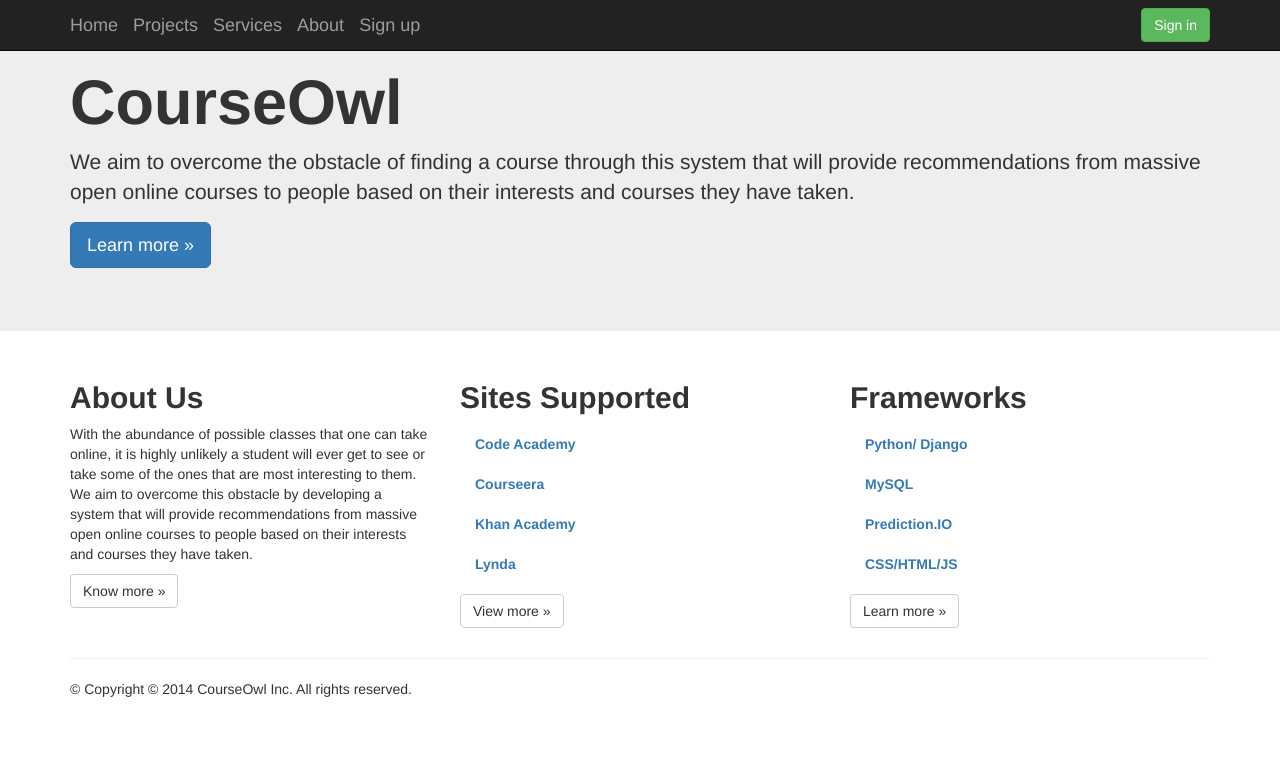
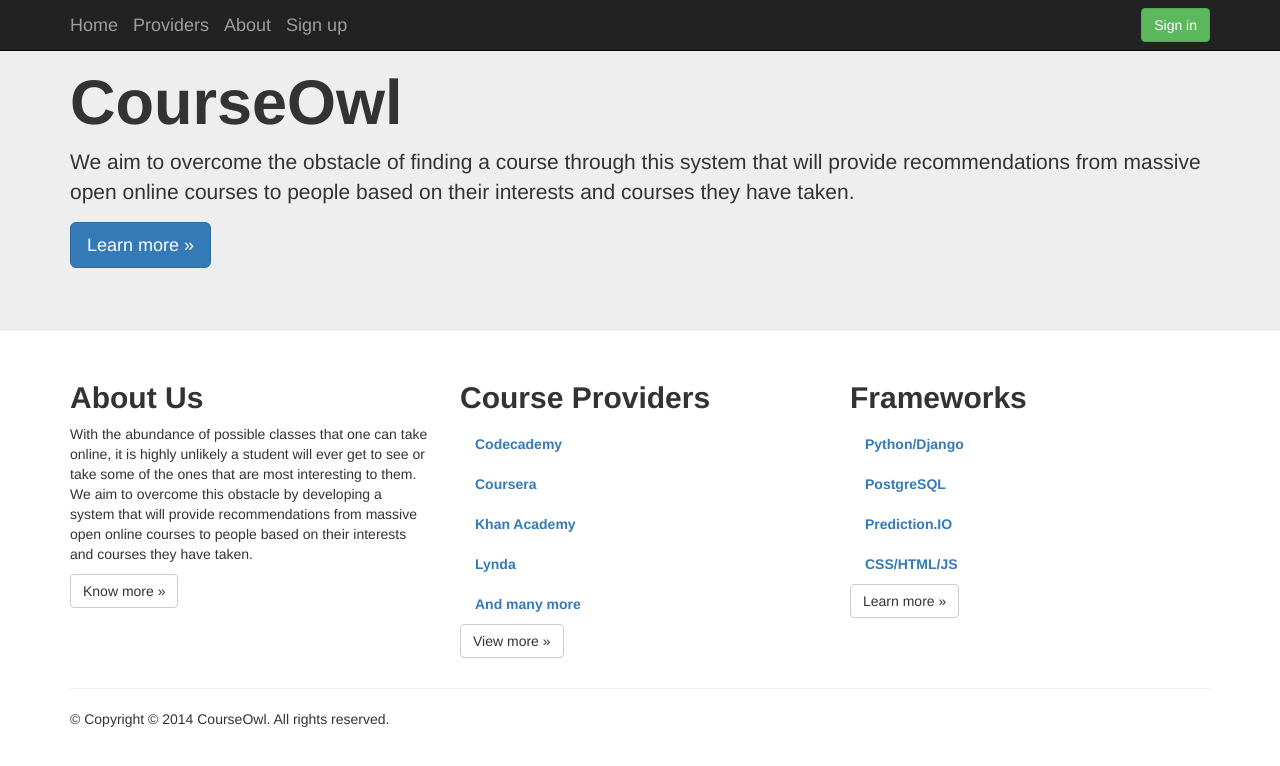
Before and after one commit to iamnomsyy/courseowl, a Django app: page / in a window 1280 px wide. Shown: the top 766 px of the page. Run offline with Django 3.2, Linux system fonts and the light colour scheme; some libraries are stand-ins or nearby versions.

Commit message:
reformat homepage html code

```diff
--- a/courseowl_django/website/templates/website/index.html
+++ b/courseowl_django/website/templates/website/index.html
@@ -17,12 +17,8 @@
 
     <!-- Not sure I make changes by friday -->
     <link href="jumbotron.css" rel="stylesheet">
-
-
 </head>
-
 <body>
-
     <div class="navbar navbar-inverse navbar-fixed-top" role="navigation">
         <div class="container">
             <div class="navbar-header">
@@ -32,21 +28,18 @@
                     <span class="icon-bar"></span>
                     <span class="icon-bar"></span>
                 </button>
-          <a class="navbar-brand" href="#">Home</a>
-             <a class="navbar-brand" href="#">Projects</a>
-             <a class="navbar-brand" href="#">Services</a>
+                <a class="navbar-brand" href="/">Home</a>
+                <a class="navbar-brand" href="#">Providers</a>
                 <a class="navbar-brand" href="#">About</a>
                 <a class="navbar-brand" href="#">Sign up</a>
             </div>
             <div class="navbar-collapse collapse">
-
                 <div class="navbar-form navbar-right">
                     <a href="/accounts/login/" class="btn btn-success">Sign in</a>
                 </div>
             </div>
         </div>
     </div>
-
 
     <div class="jumbotron">
         <div class="container">
@@ -60,35 +53,35 @@
         <div class="row">
             <div class="col-md-4">
                 <h2><b>About Us</b></h2>
-          <p> With the abundance of possible classes that one can take online, it is highly unlikely a student will ever get to see or take some of the ones that are most interesting to them. We aim to overcome this obstacle by developing a system that will provide recommendations from massive open online courses to people based on their interests and courses they have taken. </p>
-
+                <p>With the abundance of possible classes that one can take online, it is highly unlikely a student will ever get to see or take some of the ones that are most interesting to them. We aim to overcome this obstacle by developing a system that will provide recommendations from massive open online courses to people based on their interests and courses they have taken.</p>
                 <p><a class="btn btn-default" href="#" role="button">Know more &raquo;</a></p>
             </div>
             <div class="col-md-4">
-          <h2><b>Sites Supported</b></h2>
-          <p><ul class="nav nav-list">
-         <li><a href="#"><b>Code Academy</b></a></li>
-                    <li><a href="#"><b>Courseera</b></a></li>
+                <h2><b>Course Providers</b></h2>
+                <ul class="nav nav-list">
+                    <li><a href="#"><b>Codecademy</b></a></li>
+                    <li><a href="#"><b>Coursera</b></a></li>
                     <li><a href="#"><b>Khan Academy</b></a></li>
                     <li><a href="#"><b>Lynda</b></a></li>
-                  </ul> </p>
+                    <li><a href="#"><b>And many more</b></a></li>
+                </ul>
                 <p><a class="btn btn-default" href="#" role="button">View more &raquo;</a></p>
             </div>
             <div class="col-md-4">
                 <h2><b>Frameworks</b></h2>
-          <p><ul class="nav nav-list">
-        <li><a href="#"> <b>Python/ Django</b></a></li>
-        <li><a href="#"><b> MySQL</b></a></li>
+                <ul class="nav nav-list">
+                    <li><a href="#"> <b>Python/Django</b></a></li>
+                    <li><a href="#"><b>PostgreSQL</b></a></li>
                     <li><a href="#"><b>Prediction.IO</b></a></li>
-        <li><a href="#"> <b>CSS/HTML/JS</b></a></li></ul></p>
+                    <li><a href="#"> <b>CSS/HTML/JS</b></a></li>
+                </ul>
                 <p><a class="btn btn-default" href="#" role="button">Learn more &raquo;</a></p>
             </div>
         </div>
-
         <hr>
 
         <footer>
-        <p>&copy; Copyright © 2014 CourseOwl Inc. All rights reserved.</p>
+            <p>&copy; Copyright © 2014 CourseOwl. All rights reserved.</p>
         </footer>
     </div>
     <script src="https://code.jquery.com/jquery-1.10.2.min.js"></script>
```
Lines whose indentation alone changed are shown as unchanged.
